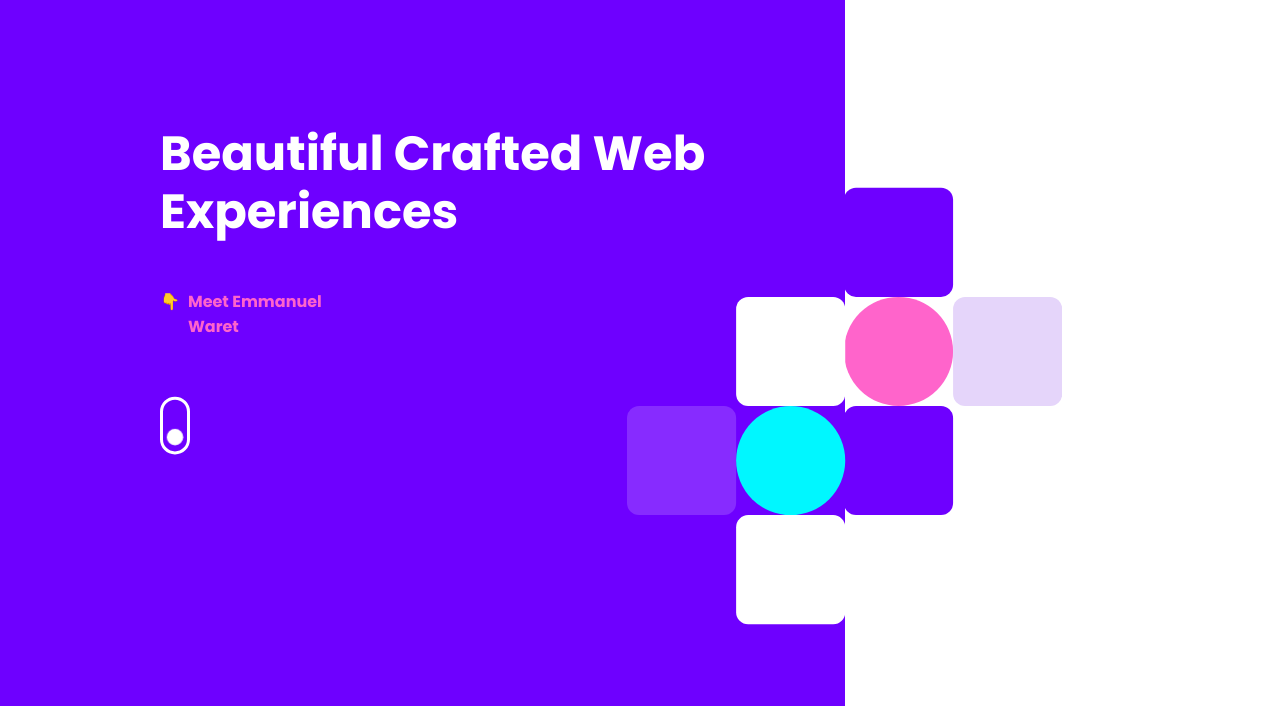
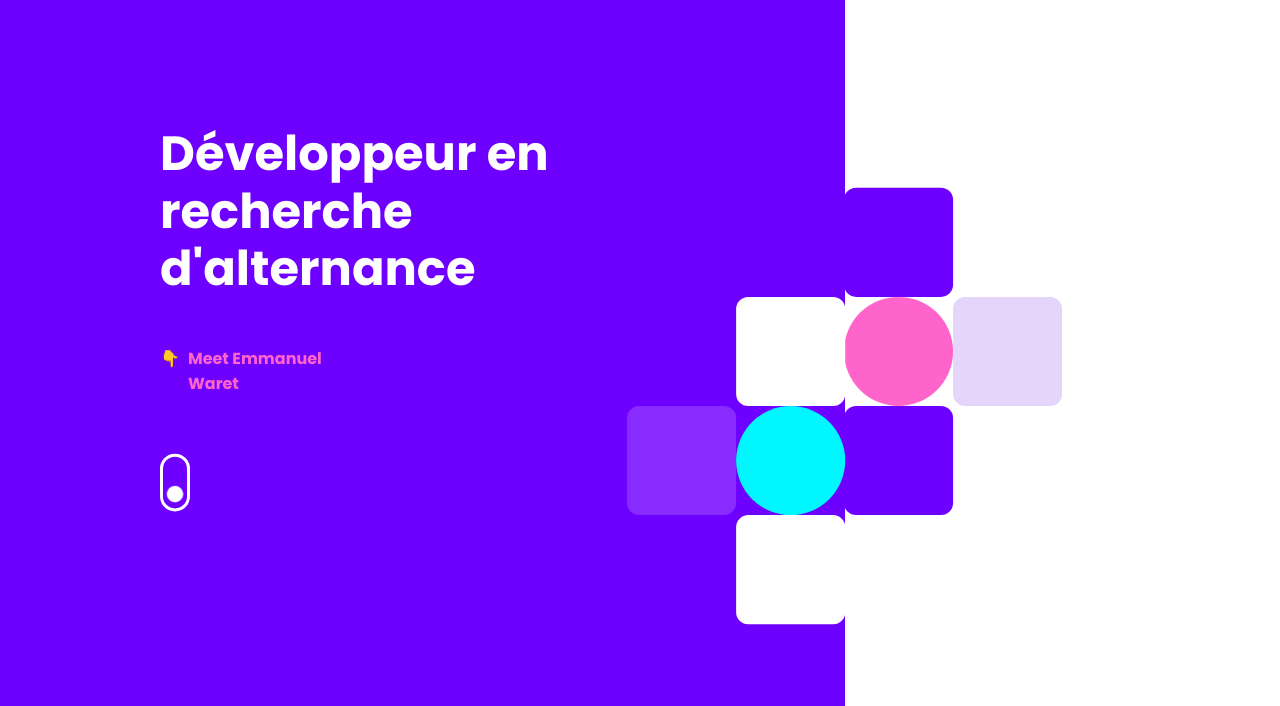
Before and after one commit to EmmanWA/Personal_site, a plain HTML site: page index.html in a window 1280 px wide. Shown: the part 94-800 px from the top of the page. Drawn offline with Linux system fonts and the light colour scheme.

Commit message:
Add files via upload

```diff
--- a/index.html
+++ b/index.html
@@ -29,7 +29,7 @@
 
     <div class="hero">
         <div class="content">
-            <h1>Beautiful Crafted Web Experiences</h1>
+            <h1>Développeur en recherche d'alternance</h1>
             <div class="meet">
                 <span>👇</span>
                 <p>Meet Emmanuel Waret</p>
```
